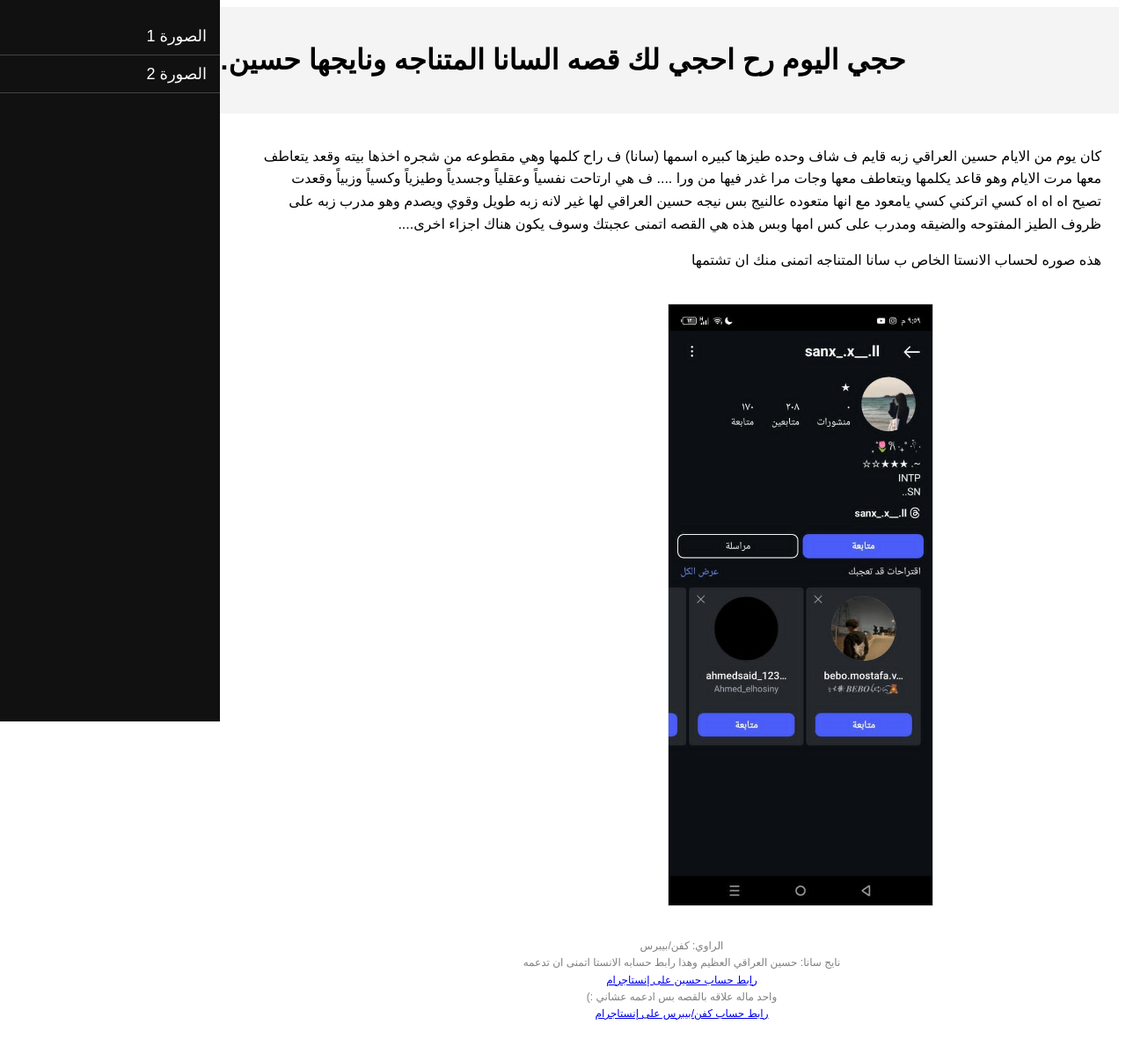
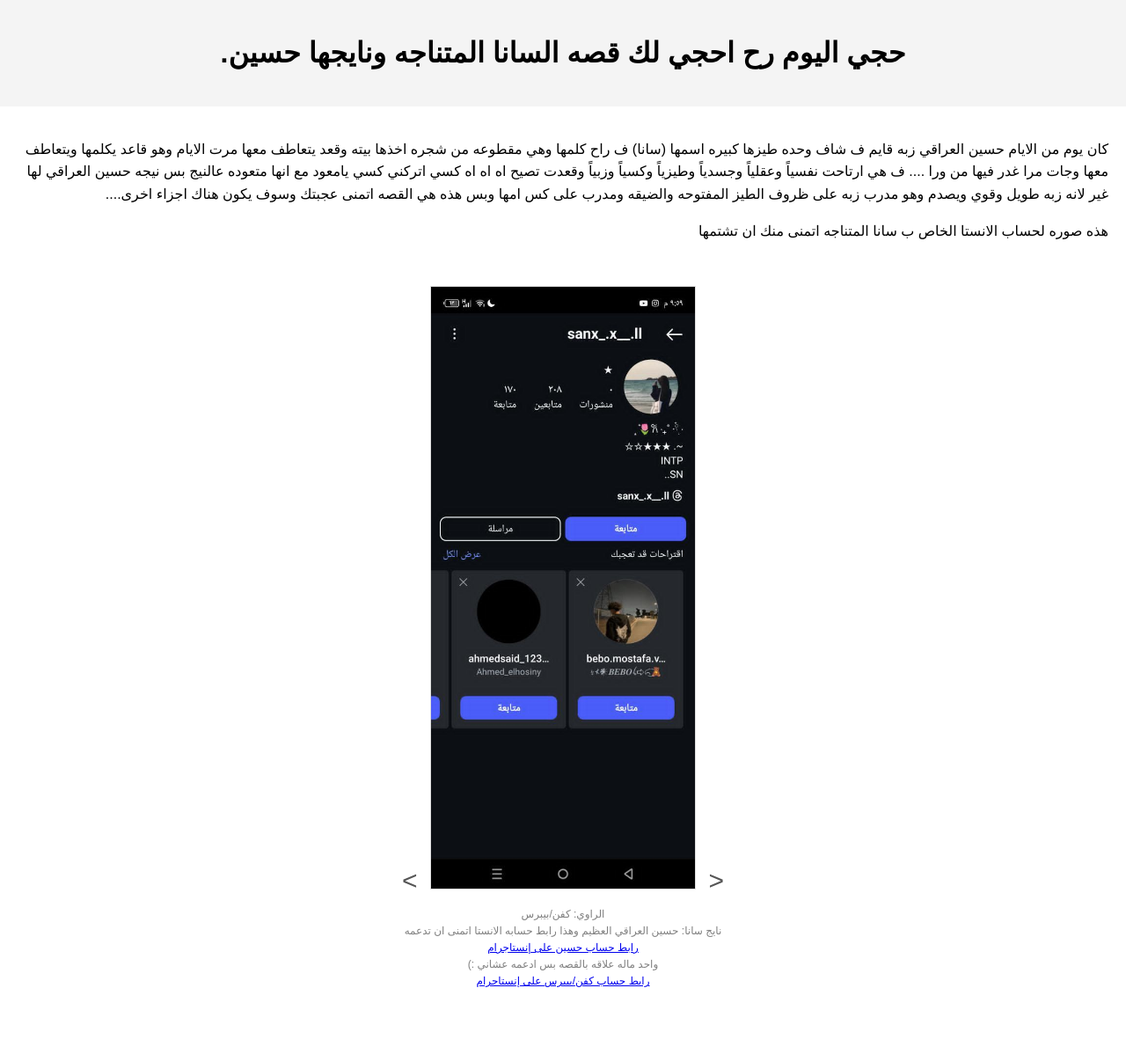
Before and after one commit to KAFAN111/Sana.WORLD, a plain HTML site: page index.html in a window 1280 px wide. Shown: the whole page at 88% size. After the commit the page ends 1158 px from the top, so only its background shows below. Drawn offline with Linux system fonts and the light colour scheme.

Commit message:
Update index.html

```diff
--- a/index.html
+++ b/index.html
@@ -5,36 +5,10 @@
     <meta name="viewport" content="width=device-width, initial-scale=1.0">
     <title>منور حجي بموقعي الشخصي</title>
     <style>
-        /* تنسيق الشريط الجانبي */
-        #sidebar {
-            position: fixed;
-            top: 0;
-            left: 0;
-            width: 250px;
-            height: 100%;
-            background-color: #111;
-            color: white;
-            padding-top: 20px;
-        }
-
-        #sidebar a {
-            padding: 10px 15px;
-            text-decoration: none;
-            font-size: 18px;
-            color: white;
-            display: block;
-            border-bottom: 1px solid #444;
-        }
-
-        #sidebar a:hover {
-            background-color: #575757;
-        }
-
         /* تنسيق الصورة المعروضة */
         #image-container {
-            margin-left: 270px;
-            padding: 20px;
             text-align: center;
+            margin-top: 50px;
         }
 
         #image-container img {
@@ -43,10 +17,24 @@
             border: 1px solid #ddd;
         }
 
+        /* تنسيق الأقواس */
+        .nav-buttons {
+            font-size: 30px;
+            cursor: pointer;
+            color: #555;
+            padding: 10px;
+        }
+
+        .nav-buttons:hover {
+            color: #000;
+        }
+
         /* تنسيق النص */
         body {
             font-family: Arial, sans-serif;
             direction: rtl;
+            margin: 0;
+            padding: 0;
         }
 
         header {
@@ -56,7 +44,6 @@
         }
 
         section {
-            margin-left: 270px;
             padding: 20px;
         }
 
@@ -65,21 +52,16 @@
             line-height: 1.6;
         }
 
-        /* تنسيق النص الصغير تحت الصورة */
+        /* النص الصغير تحت الصورة */
         .footer-text {
             font-size: 12px;
             text-align: center;
             color: gray;
         }
+
     </style>
 </head>
 <body>
-
-    <!-- الشريط الجانبي -->
-    <div id="sidebar">
-        <a href="#" onclick="changeImage('IMG_20250201_000351_586.jpg')">الصورة 1</a>
-        <a href="#" onclick="changeImage('IMG_20250201_004135_613.jpg')">الصورة 2</a>
-    </div>
 
     <!-- رأس الصفحة -->
     <header>
@@ -102,9 +84,11 @@
             هذه صوره لحساب الانستا الخاص ب سانا المتناجه اتمنى منك ان تشتمها
         </p>
 
-        <!-- الصورة -->
+        <!-- الصور مع الأقواس للتبديل -->
         <div id="image-container">
+            <span class="nav-buttons" onclick="changeImage(-1)">&lt;</span>
             <img id="current-image" src="IMG_20250201_000351_586.jpg" alt="صورة مميزة" width="300" height="auto">
+            <span class="nav-buttons" onclick="changeImage(1)">&gt;</span>
         </div>
 
         <!-- النص الصغير تحت الصورة -->
@@ -119,18 +103,28 @@
 
     <!-- جافا سكربت لتبديل الصور -->
     <script>
-        // دالة لتغيير الصورة عند النقر على الرابط
-        function changeImage(imageName) {
-            document.getElementById('current-image').src = imageName;
+        // مسارات الصور
+        const images = ['IMG_20250201_000351_586.jpg', 'IMG_20250201_004135_613.jpg'];
+
+        let currentImageIndex = 0;
+
+        // دالة لتغيير الصورة عند النقر على الأقواس
+        function changeImage(direction) {
+            currentImageIndex += direction;
+
+            if (currentImageIndex < 0) {
+                currentImageIndex = images.length - 1; // العودة إلى آخر صورة إذا كانت الحالية هي الأولى
+            } else if (currentImageIndex >= images.length) {
+                currentImageIndex = 0; // العودة إلى أول صورة إذا كانت الحالية هي الأخيرة
+            }
+
+            // تغيير مصدر الصورة المعروضة
+            document.getElementById('current-image').src = images[currentImageIndex];
         }
 
-        // دالة لتبديل الصورة تلقائياً
-        let currentImageIndex = 0;
-        const images = ['IMG_20250201_000351_586.jpg', 'IMG_20250201_004135_613.jpg'];
-
+        // دالة لتبديل الصورة تلقائيًا
         function autoChangeImage() {
-            currentImageIndex = (currentImageIndex + 1) % images.length;
-            document.getElementById('current-image').src = images[currentImageIndex];
+            changeImage(1); // التبديل إلى الصورة التالية
         }
 
         // تبديل الصور تلقائيًا كل 5 ثواني
```
